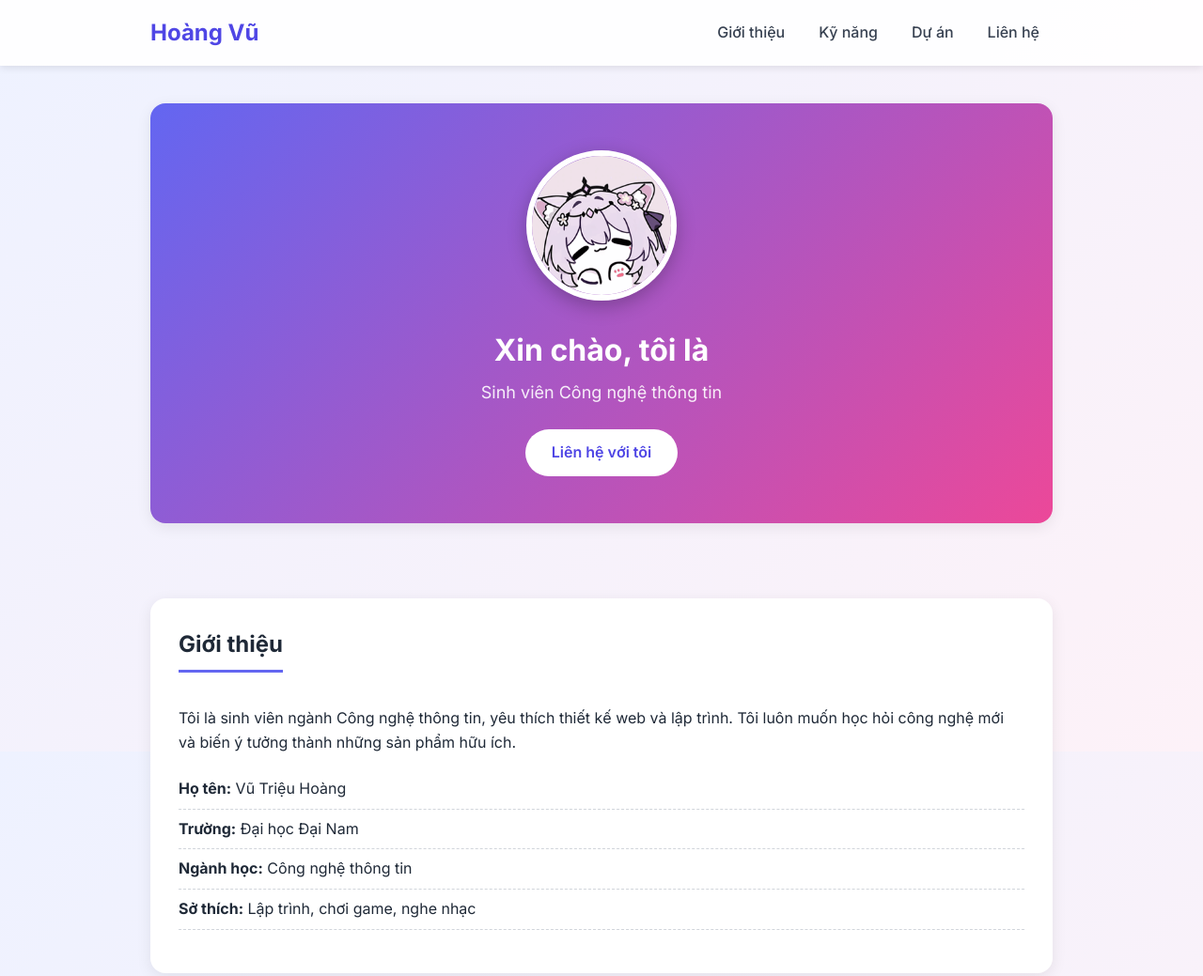
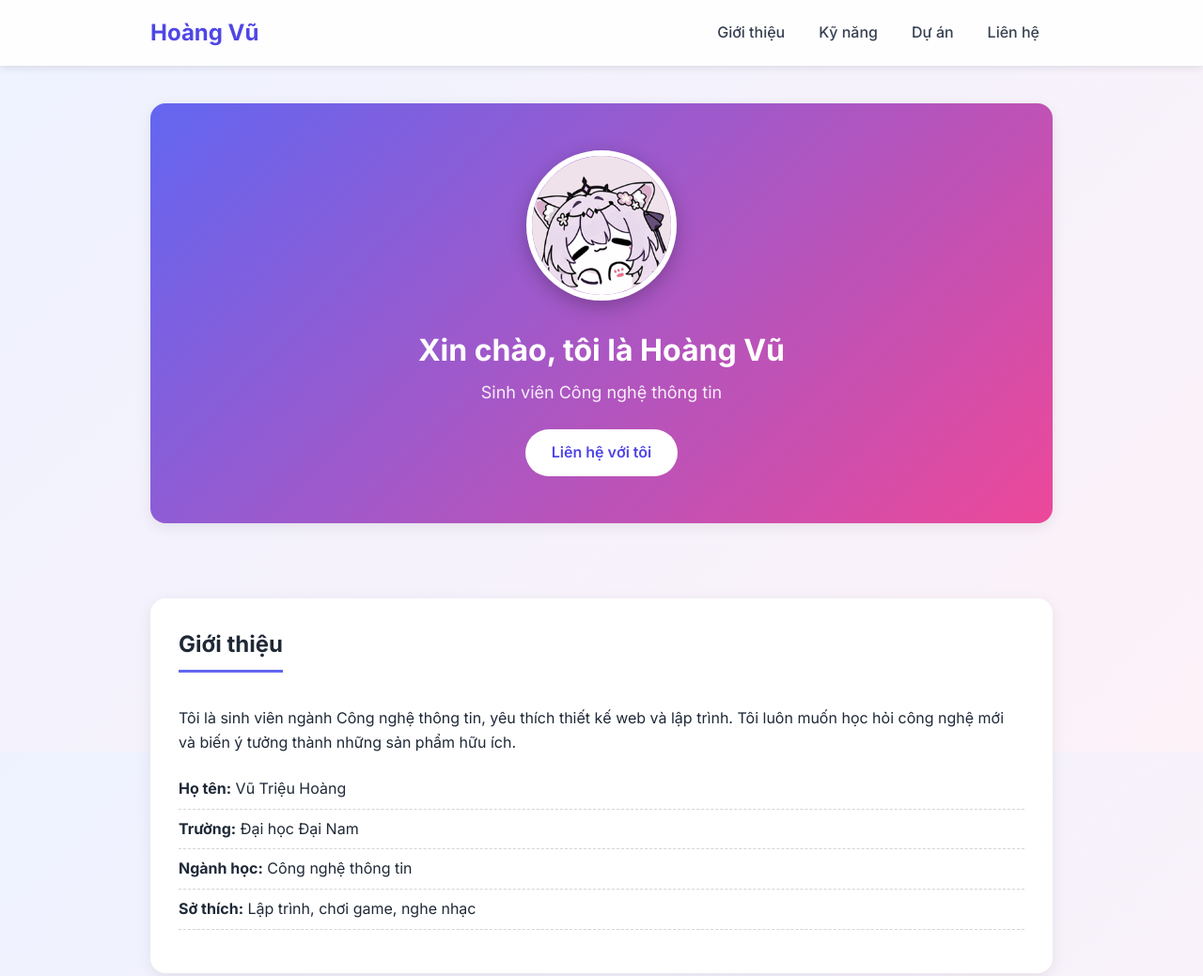
Before and after one commit to lineagefox/FIT4014-A3, a plain HTML site: page index.html in a window 1280 px wide. Shown: the top 1039 px of the page at 94% size. Drawn offline with Linux system fonts and the light colour scheme.

Commit message:
sua lai index.html

```diff
--- a/index.html
+++ b/index.html
@@ -28,7 +28,7 @@
     <section id="hero">
       <div class="container hero-box">
         <img class="avatar" src="assets/castorice.gif" alt="Ảnh đại diện">
-        <h2>Xin chào, tôi là</h2>
+        <h2>Xin chào, tôi là Hoàng Vũ</h2>
         <p class="role">Sinh viên Công nghệ thông tin</p>
         <a class="btn" href="#contact">Liên hệ với tôi</a>
       </div>
```
